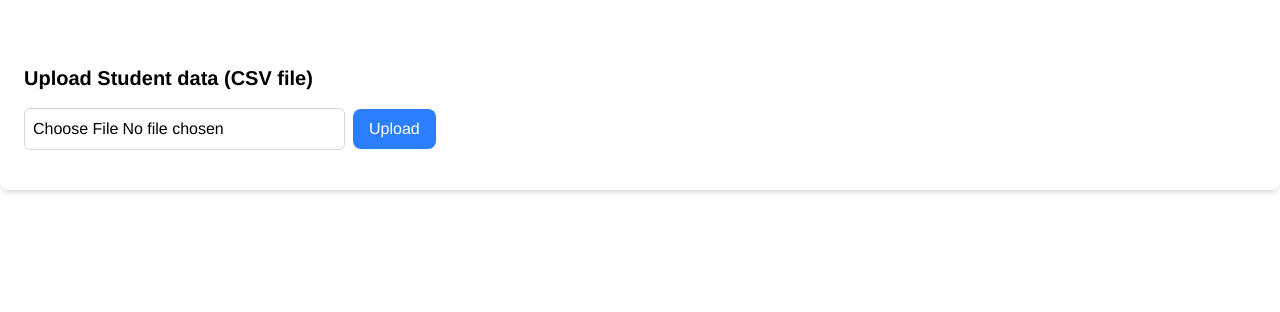
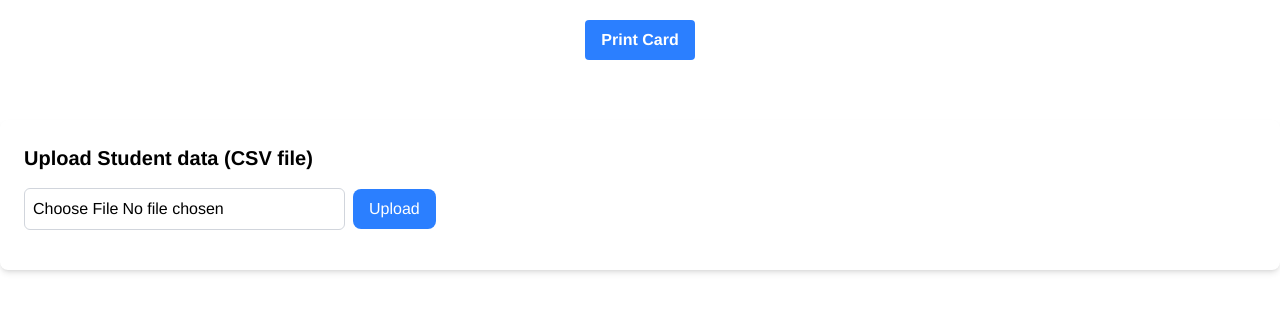
Before and after one commit to MITHU9/student-card-print, a React (Vite) app in the folder frontend/: page /add-student in a window 1280 px wide. Shown: the top 312 px of the page. Built offline with nearby package versions, Linux system fonts and the light colour scheme.

Commit message:
some polishing

```diff
--- a/frontend/src/pages/AddStudent.jsx
+++ b/frontend/src/pages/AddStudent.jsx
@@ -2,6 +2,7 @@ import { useState } from "react";
 import Papa from "papaparse";
 import { remote } from "../config/config";
 import useAxiosSecure from "../hooks/useAxiosSecure";
+import { Link } from "react-router-dom";
 
 const AddStudent = () => {
   const [csvFile, setCsvFile] = useState(null);
@@ -49,8 +50,21 @@ const AddStudent = () => {
   };
 
   return (
+    <div>
+      <header>
+        <nav className="flex justify-center gap-5 py-5">
+          <Link
+            to="/home/card-print"
+            className="bg-blue-500 hover:bg-blue-700 text-white font-bold py-2 px-4 rounded"
+          >
+            Print Card
+          </Link>
+        </nav>
+      </header>
       <div className=" bg-white rounded-lg shadow-md mt-10 p-6">
-      <h2 className="text-xl font-bold mb-4">Upload Student data (CSV file)</h2>
+        <h2 className="text-xl font-bold mb-4">
+          Upload Student data (CSV file)
+        </h2>
         <input
           type="file"
           accept=".csv"
@@ -92,6 +106,7 @@ const AddStudent = () => {
           </div>
         )}
       </div>
+    </div>
   );
 };
 
```
Lines whose indentation alone changed are shown as unchanged.
